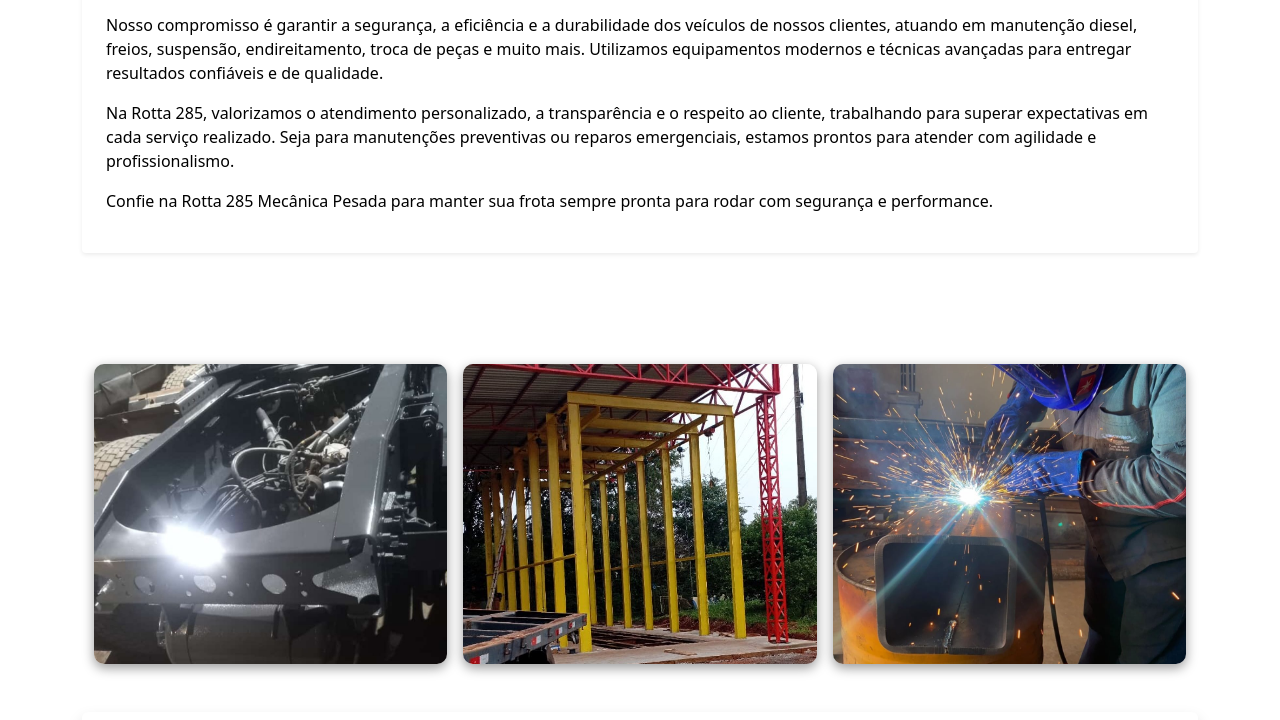
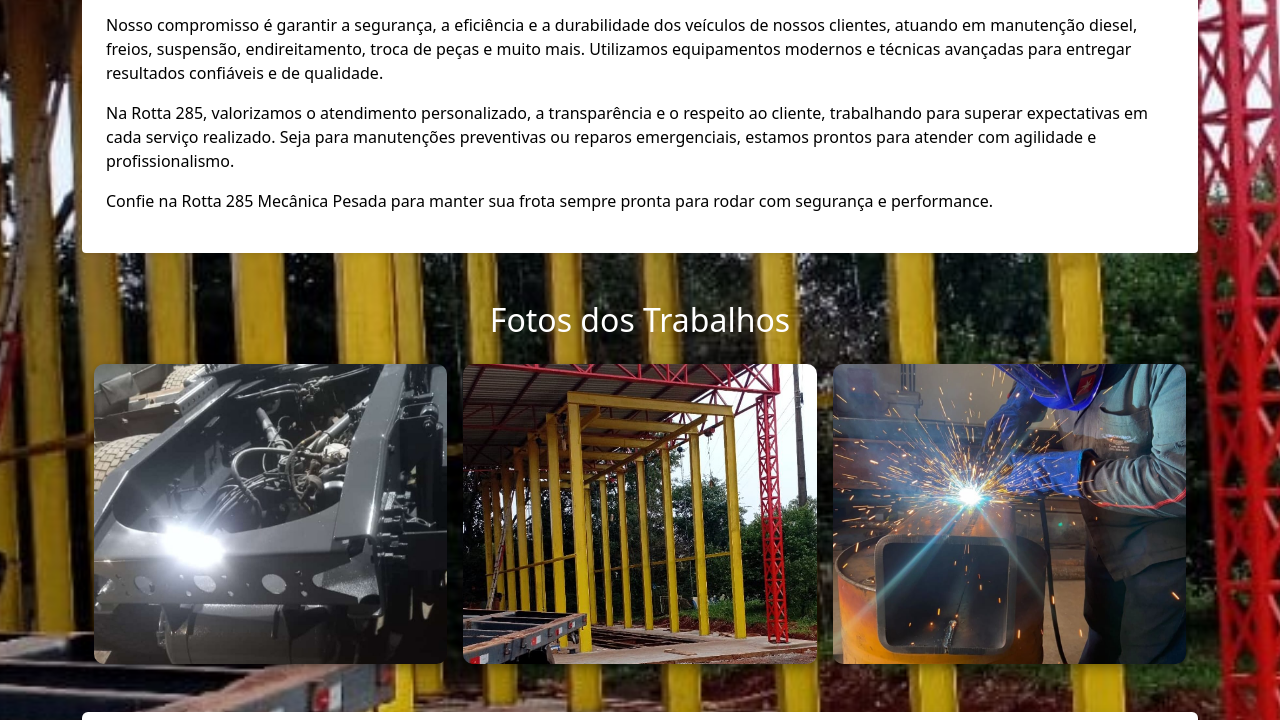
Before and after one commit to CodeG-Oliveira/Rota285, a plain HTML site: page index.html in a window 1280 px wide. Shown: the part 859-1579 px from the top of the page. Drawn offline with nearby package versions, Linux system fonts and the light colour scheme; files whose address does not match are found by name.

Commit message:
Update index.html

```diff
--- a/index.html
+++ b/index.html
@@ -9,7 +9,7 @@
   <link href="https://cdn.jsdelivr.net/npm/bootstrap@5.3.3/dist/css/bootstrap.min.css" rel="stylesheet">
   <style>
     body {
-      background-image: url("fotos/gaiola.jpg");
+      background-image: url("gaiola.jpg");
       background-repeat: no-repeat;
       background-size: cover;
       background-position: center;
```
